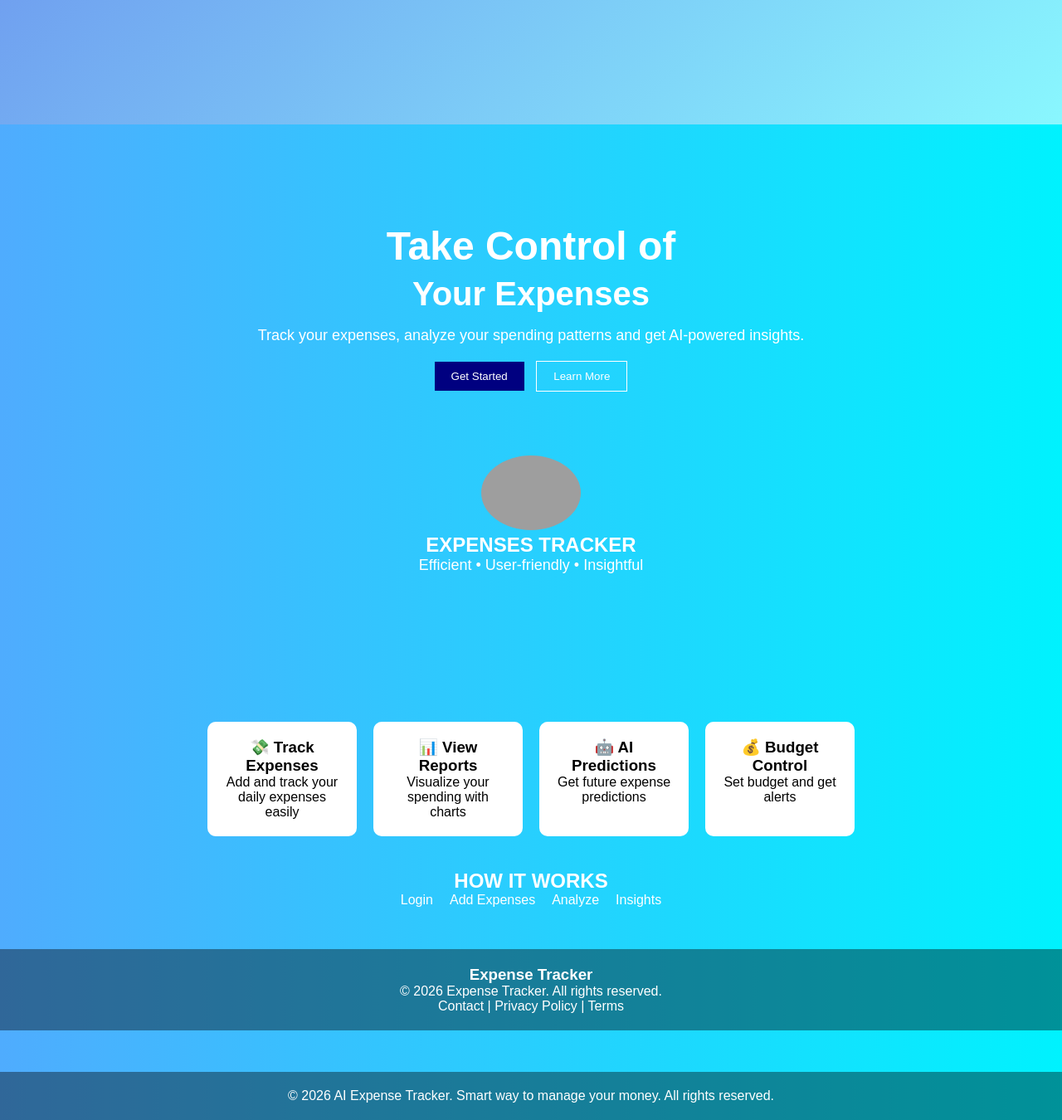
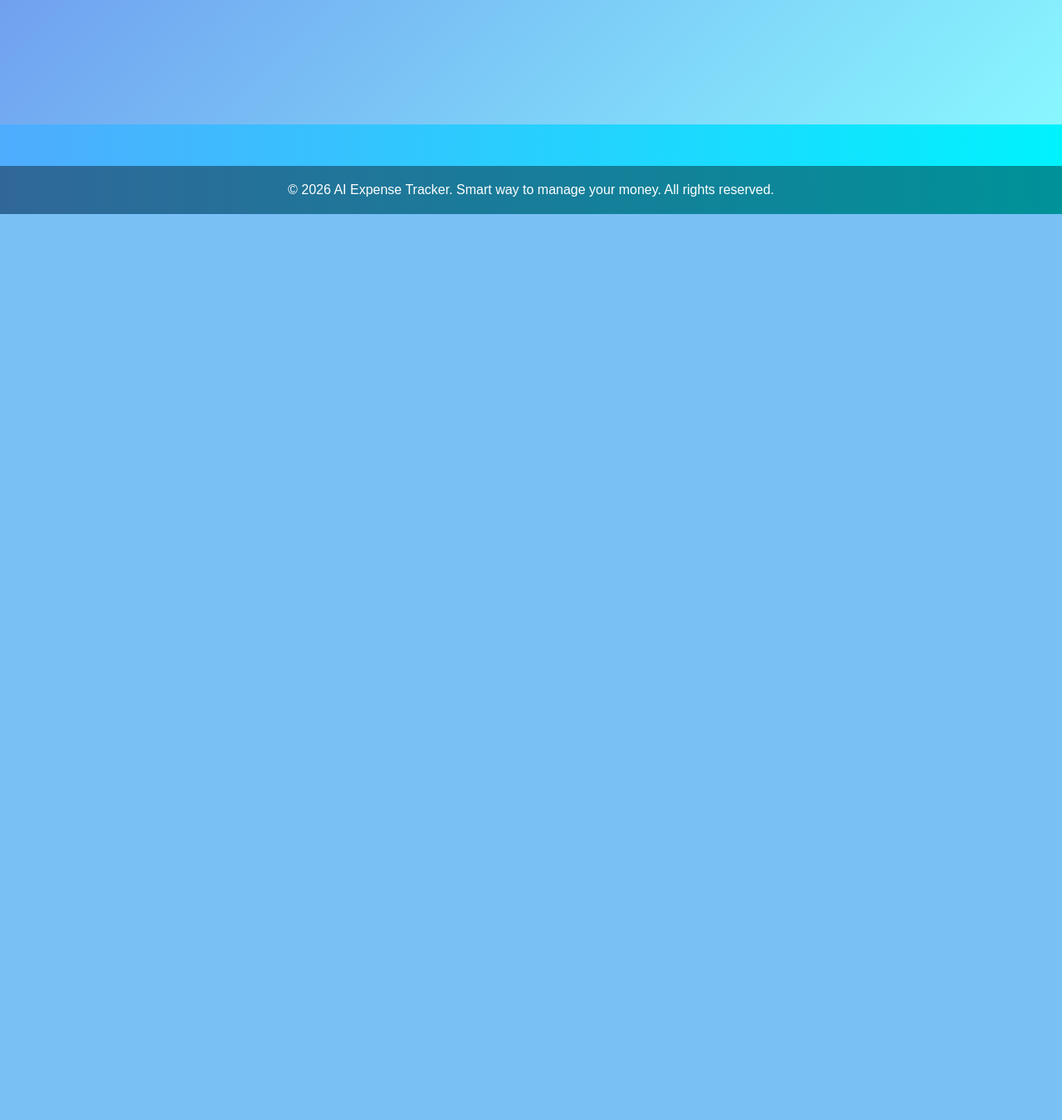
Before and after one commit to kanakadurgapitchuka/ai-expense-tracker, a Flask app: page / in a window 1280 px wide. Shown: the part 654-2004 px from the top of the page at 83% size. After the commit the page ends 912 px from the top, so only its background shows below. Run offline with Flask 3, Linux system fonts and the light colour scheme; some libraries are stand-ins or nearby versions; grey boxes are pictures that could not be loaded.

Commit message:
Remove old hero section and features from home.html

```diff
--- a/templates/home.html
+++ b/templates/home.html
@@ -1,14 +1,13 @@
 {% extends "base.html" %}
 {% block content %}
 
-<!-- HERO SECTION (NEE ORIGINAL) -->
 <div class="hero-section">
 
     <div class="hero-content">
 
         <img src="{{ url_for('static', filename='images/girl.png') }}"
-             alt="Girl Avatar"
-             class="hero-img">
+     alt="Girl Avatar"
+     class="hero-img">
 
         <h1>EXPENSES TRACKER</h1>
 
@@ -24,65 +23,4 @@
 
 </div>
 
-<!-- NEW HERO (ADDED - DO NOT REMOVE ABOVE ONE) -->
-<section class="hero">
-    <div class="left">
-        <h1>Take Control of <br> <span>Your Expenses</span></h1>
-        <p>Track your expenses, analyze your spending patterns and get AI-powered insights.</p>
-        <button class="btn">Get Started</button>
-        <button class="btn2">Learn More</button>
-    </div>
-
-    <div class="right">
-        <img src="https://cdn-icons-png.flaticon.com/512/3135/3135715.png">
-        <h2>EXPENSES TRACKER</h2>
-        <p>Efficient • User-friendly • Insightful</p>
-    </div>
-</section>
-
-<!-- FEATURES -->
-<section class="features">
-    <div class="card">
-        <h3>💸 Track Expenses</h3>
-        <p>Add and track your daily expenses easily</p>
-    </div>
-
-    <div class="card">
-        <h3>📊 View Reports</h3>
-        <p>Visualize your spending with charts</p>
-    </div>
-
-    <div class="card">
-        <h3>🤖 AI Predictions</h3>
-        <p>Get future expense predictions</p>
-    </div>
-
-    <div class="card">
-        <h3>💰 Budget Control</h3>
-        <p>Set budget and get alerts</p>
-    </div>
-</section>
-
-<!-- HOW IT WORKS -->
-<section class="how">
-    <h2>HOW IT WORKS</h2>
-    <div class="steps">
-        <div>Login</div>
-        <div>Add Expenses</div>
-        <div>Analyze</div>
-        <div>Insights</div>
-    </div>
-</section>
-
-<!-- FOOTER -->
-<footer class="footer">
-    <h3>Expense Tracker</h3>
-    <p>© 2026 Expense Tracker. All rights reserved.</p>
-    <div>
-        <a href="#">Contact</a> |
-        <a href="#">Privacy Policy</a> |
-        <a href="#">Terms</a>
-    </div>
-</footer>
-
 {% endblock %}
```
